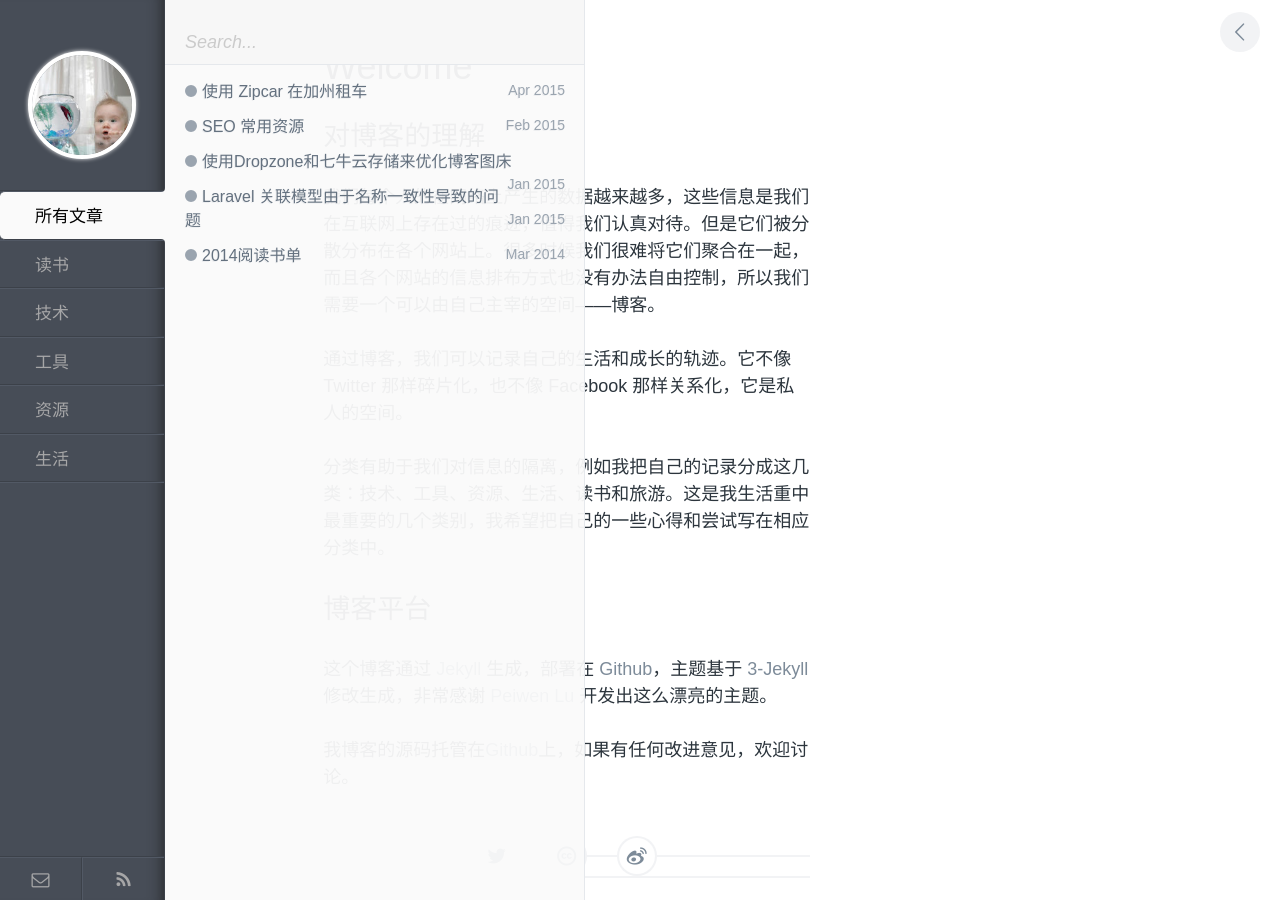
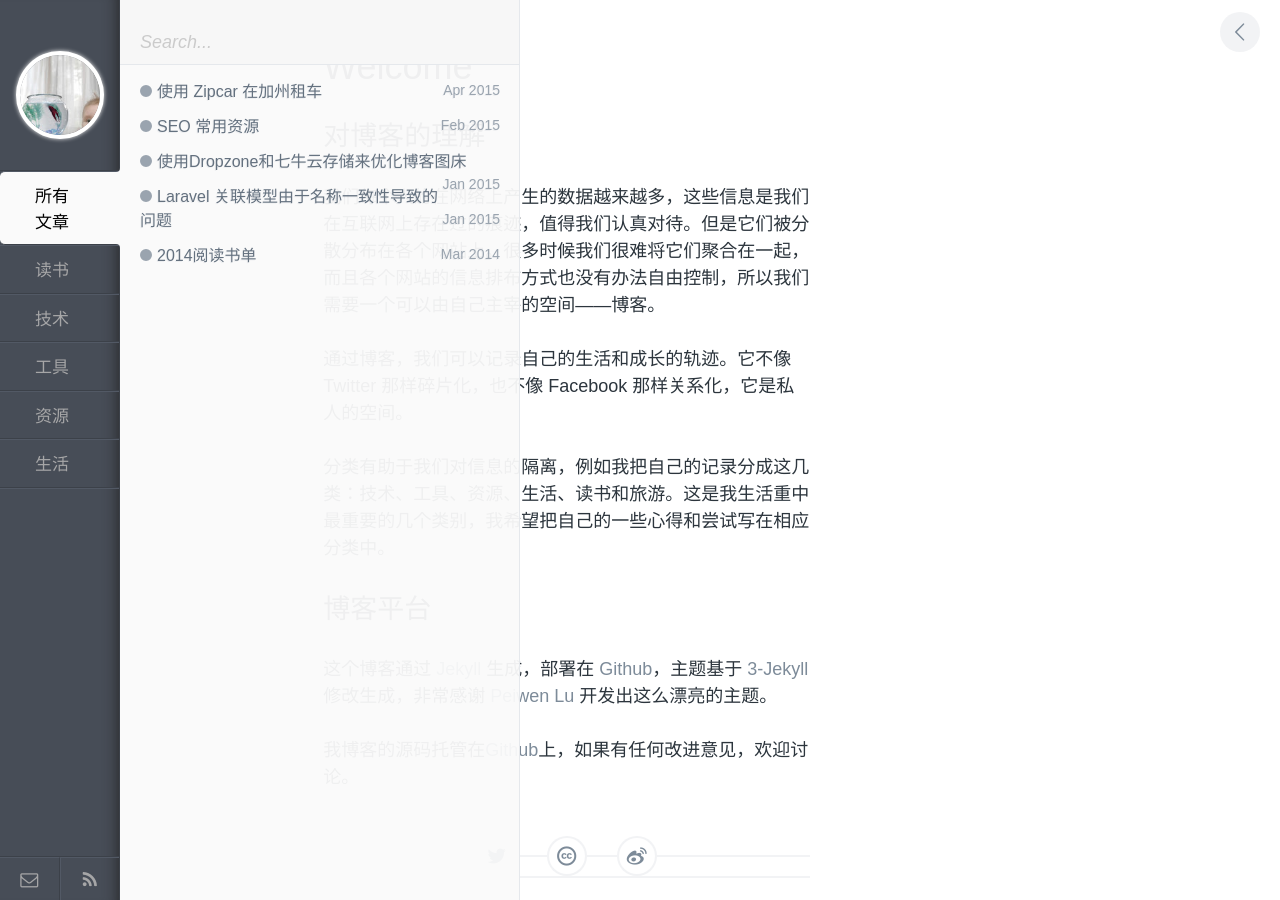
Before and after one commit to polyHong/polyHong.github.io, a Jekyll site: the page built from index.md, in a window 1280 px wide. Built offline with Jekyll 4.4.1, drawn with Linux system fonts in a browser that asks for light colours; Markdown is read by kramdown in place of the engine named in the settings.

Commit message:
modify margin

```diff
--- a/assets/css/style.css
+++ b/assets/css/style.css
@@ -85,7 +85,7 @@ a {
    Tags
 \*---------------------------------*/
 #tags {
-  width: 165px;
+  width: 120px;
   height: 100%;
   background: #474d57;
   border-right: 1px solid #3c4149;
@@ -102,8 +102,8 @@ a {
       display: none; } }
 
 #avatar {
-  width: 100px;
-  height: 100px;
+  width: 80px;
+  height: 80px;
   margin: 55px auto 35px;
   border-radius: 50%;
   box-shadow: 0 0 0px 4px white, 0 0 4px 4px #eee;
@@ -210,7 +210,7 @@ a {
    Posts List
 \*---------------------------------*/
 #posts-list {
-  width: 420px;
+  width: 400px;
   height: 100%;
   background: rgba(250, 250, 250, 0.95);
   border-right: 1px solid #e5e8ec;
```
